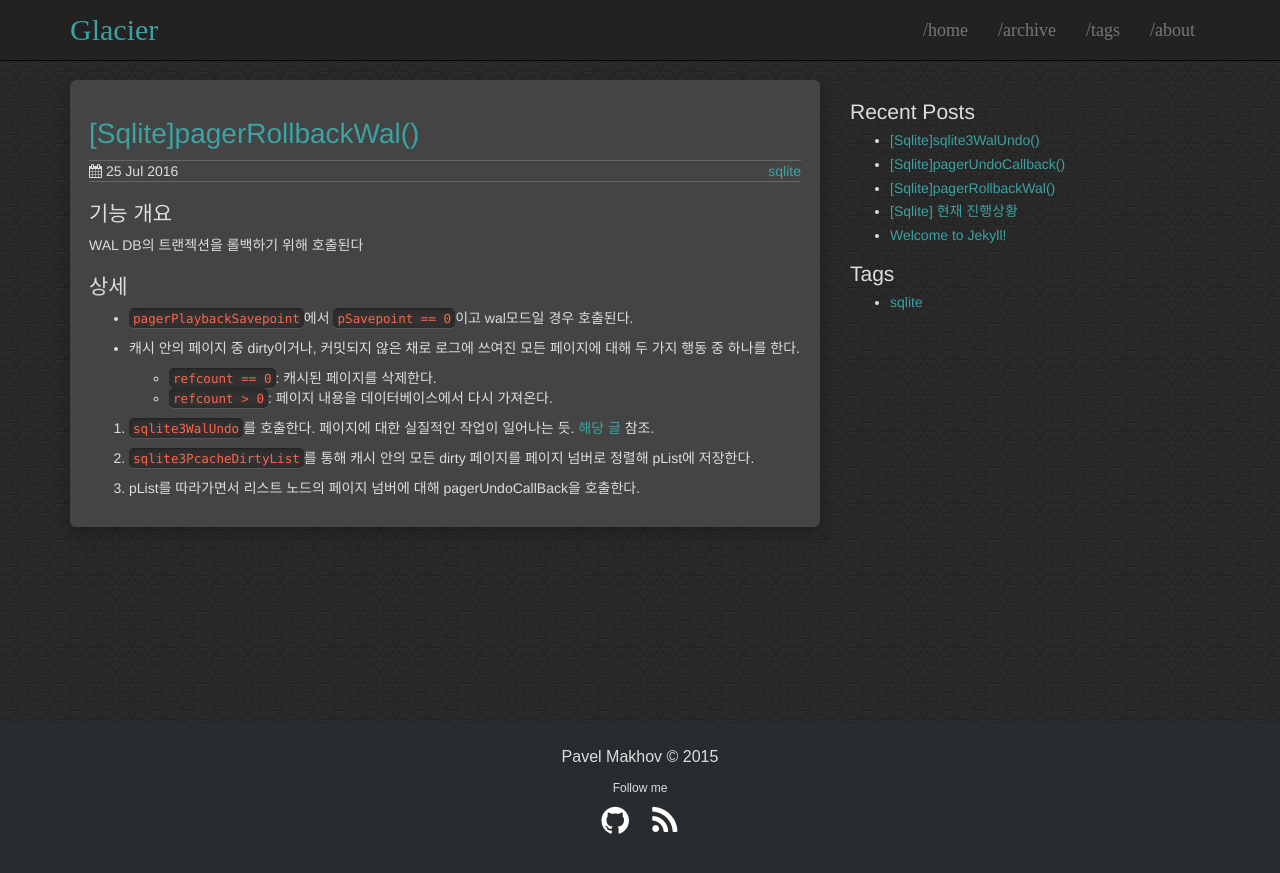
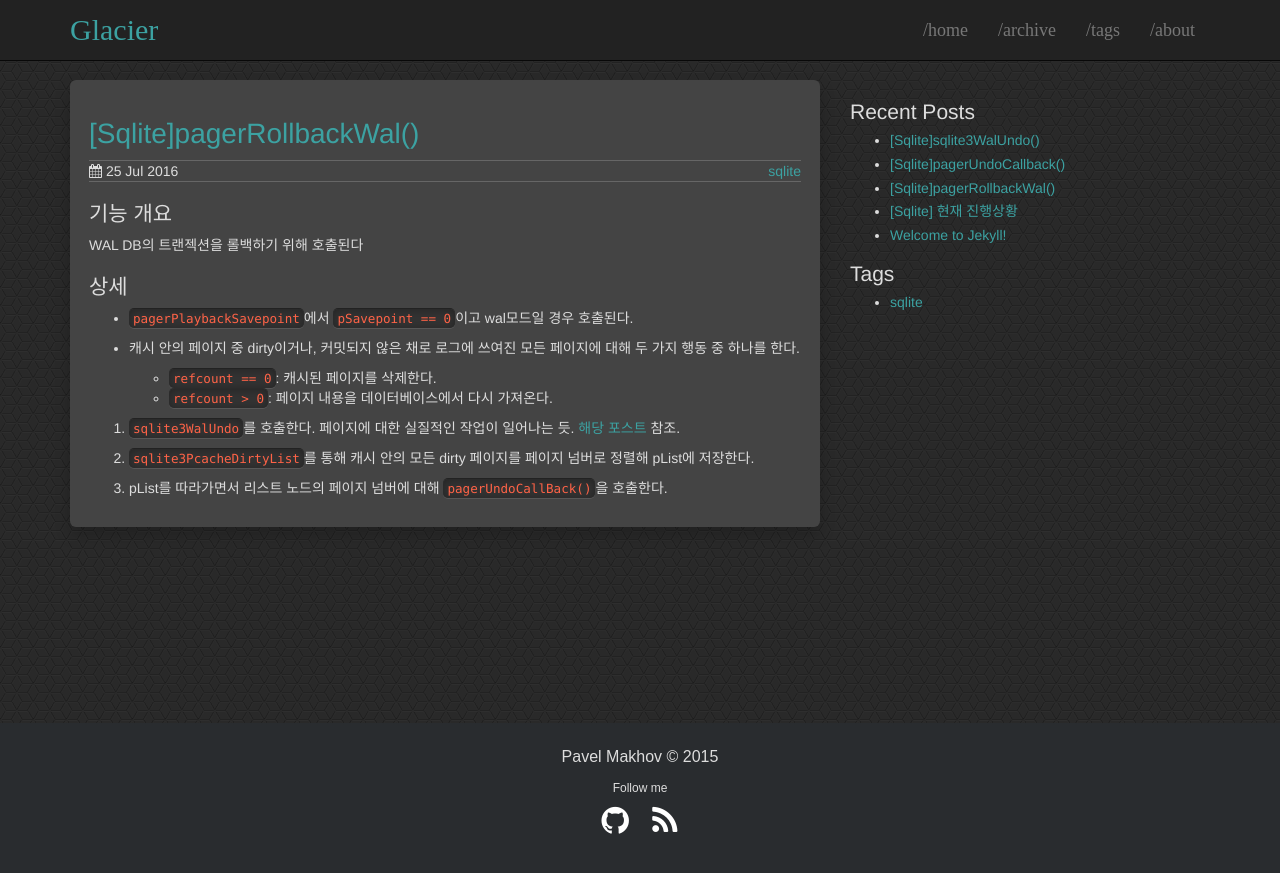
Before and after one commit to mnyok/mnyok.github.io, a Jekyll site: the page built from _posts/2016-07-25-[SQLite]pagerRollbackWal.markdown, in a window 1280 px wide. Shown: the top 873 px of the page. Built offline with Jekyll 4.4.1, drawn with Linux system fonts in a browser that asks for light colours.

Commit message:
view 3 method

```diff
--- a/_posts/2016-07-25-[SQLite]pagerRollbackWal.markdown
+++ b/_posts/2016-07-25-[SQLite]pagerRollbackWal.markdown
@@ -19,8 +19,8 @@ WAL DB의 트랜젝션을 롤백하기 위해 호출된다
   - `refcount == 0`: 캐시된 페이지를 삭제한다.
   - `refcount > 0`: 페이지 내용을 데이터베이스에서 다시 가져온다.
 
-1. `sqlite3WalUndo`를 호출한다. 페이지에 대한 실질적인 작업이 일어나는 듯. [해당 글](http://orc1226.github.io/2016/07/SQLite-sqlite3WalUndo) 참조.
+1. `sqlite3WalUndo`를 호출한다. 페이지에 대한 실질적인 작업이 일어나는 듯. [해당 포스트](http://orc1226.github.io/2016/07/SQLite-sqlite3WalUndo) 참조.
 
 2. `sqlite3PcacheDirtyList`를 통해 캐시 안의 모든 dirty 페이지를 페이지 넘버로 정렬해 pList에 저장한다.
 
-3. pList를 따라가면서 리스트 노드의 페이지 넘버에 대해 pagerUndoCallBack을 호출한다.
+3. pList를 따라가면서 리스트 노드의 페이지 넘버에 대해 `pagerUndoCallBack()`을 호출한다.
--- a/_posts/2016-07-25-[SQLite]sqlite3WalUndo.markdown
+++ b/_posts/2016-07-25-[SQLite]sqlite3WalUndo.markdown
@@ -31,11 +31,12 @@ if( iMax!=pWal->hdr.mxFrame ) walCleanupHash(pWal);
 1. `memcpy`로 `pWal->hdr` 안에 트랜젝션이 일어나기 전의 헤더를 복구한다.
 
 2. `hdr.mxFrame+1`부터 `iFrame<=iMax`까지 `xUndo`가 실행된다.
+   - 프로젝트를 뒤져봐도 `xUndo`의 선언부가 보이지 않는다. 검색해도 별달리 나오는 것이 없다.
+
+   - 주석에서 `xUndo`는 절대 실패(fail)하지 않는다고 한다. rc는 항상 `SQLITE_OK`를 리턴받는 듯.
 
 > hdr.mxFrame의 값을 변경하는 것으로 wal파일 헤더에 마스터저널 정보를 추가할 수 있는가?
 
-    - 프로젝트를 뒤져봐도 `xUndo`의 선언부가 보이지 않는다. 검색해도 별달리 나오는 것이 없다.
 
-    - 주석에서 `xUndo`는 절대 실패(fail)하지 않는다고 한다. rc는 항상 `SQLITE_OK`를 리턴받는 듯.
 
 3. 모든 프레임을 지난 뒤 mxFrame값이 변경됐을 경우 `walCleanupHash`를 호출한다.
```
